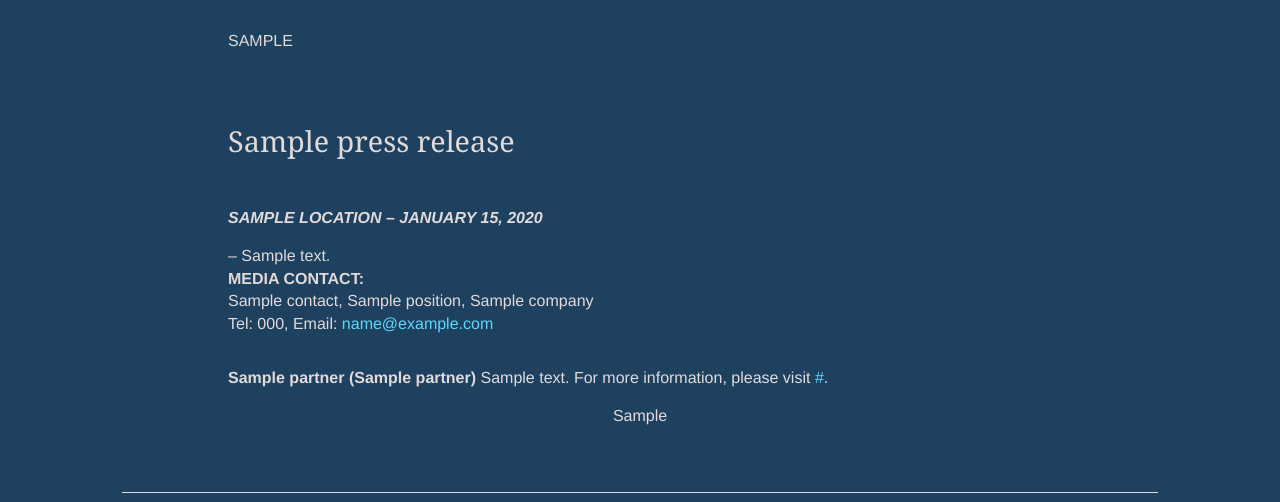
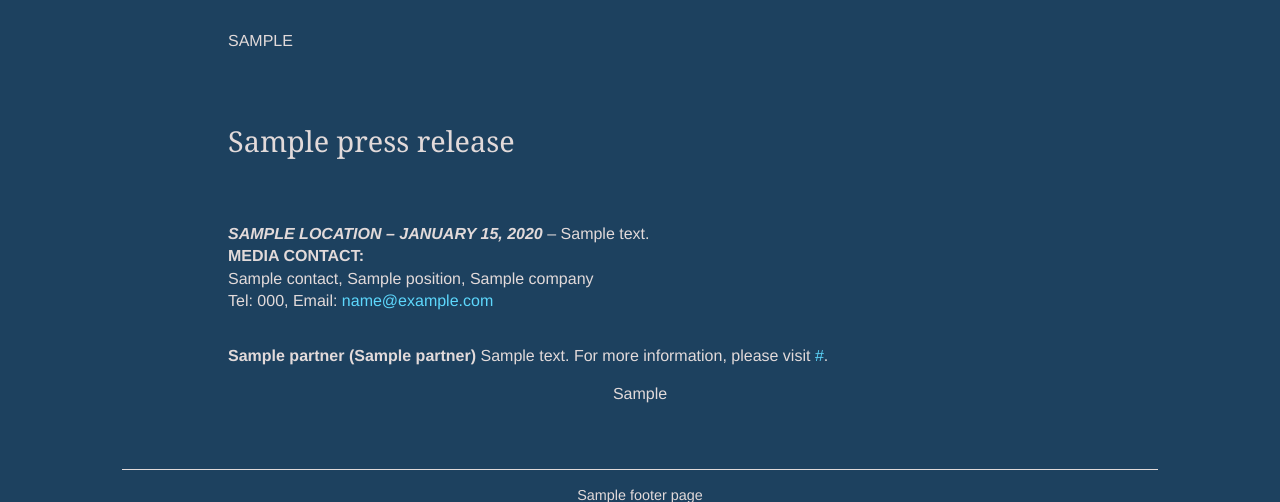
Before and after one commit to Ourinternet/website, a Django app: template structure/templates/commission/press_release_page.html in a window 1280 px wide. Shown: the part 50-552 px from the top of the page. Run offline with Django 3.2, Linux system fonts and the light colour scheme; the template is opened without the code that fills it: most values are stand-ins (such as "Sample title", 1, 10 or a date in 2020); style sheets or scripts are compiled from the project's sources; some libraries are stand-ins or nearby versions.

Commit message:
Removed the display style of table as it was forcing the location and date data into a new row.

```diff
--- a/ourinternet/static/css/styles.css
+++ b/ourinternet/static/css/styles.css
@@ -903,7 +903,6 @@ body {
     text-transform: uppercase;
     margin-top: -1em;
     padding-bottom: 1em;
-    display: table;
     width: 100%; }
     .page .item-body .info .data {
       display: table-cell;
--- a/ourinternet/static/sass/styles.scss
+++ b/ourinternet/static/sass/styles.scss
@@ -412,7 +412,7 @@ body{
     text-transform: uppercase;
     margin-top: -1em;
     padding-bottom: 1em;
-    display: table;
+    //display: table;
     width: 100%;
 
     .data{
```
